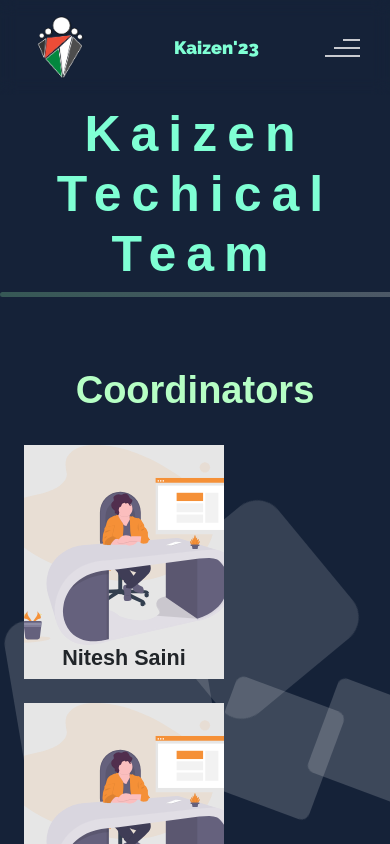
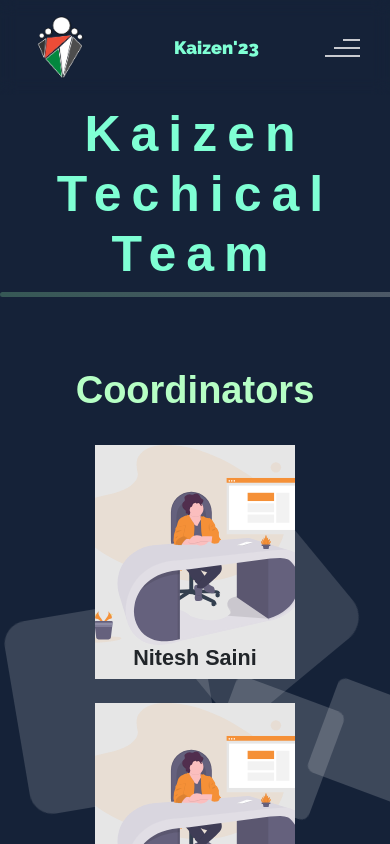
Before and after one commit to NSS-IIT-Delhi/Kaizen-23-CAP, a React (Create React App) app: page /team in a window 390 px wide. Shown: the top 844 px of the page. Built offline with nearby package versions, Linux system fonts and the light colour scheme.

Commit message:
Responsiveness of team

```diff
--- a/src/components/Team/Team.css
+++ b/src/components/Team/Team.css
@@ -175,6 +175,12 @@ justify-content: center;
 .hrx{
     width: 27rem;
 }
+@media (max-width:576px) {
+    .member{
+        width: 200px;
+        margin: auto;
+    }
+}
 .aos-animate, body[data-aos-delay="100"] [data-aos].aos-animate {
     transition-delay: .3s;
     }
```
